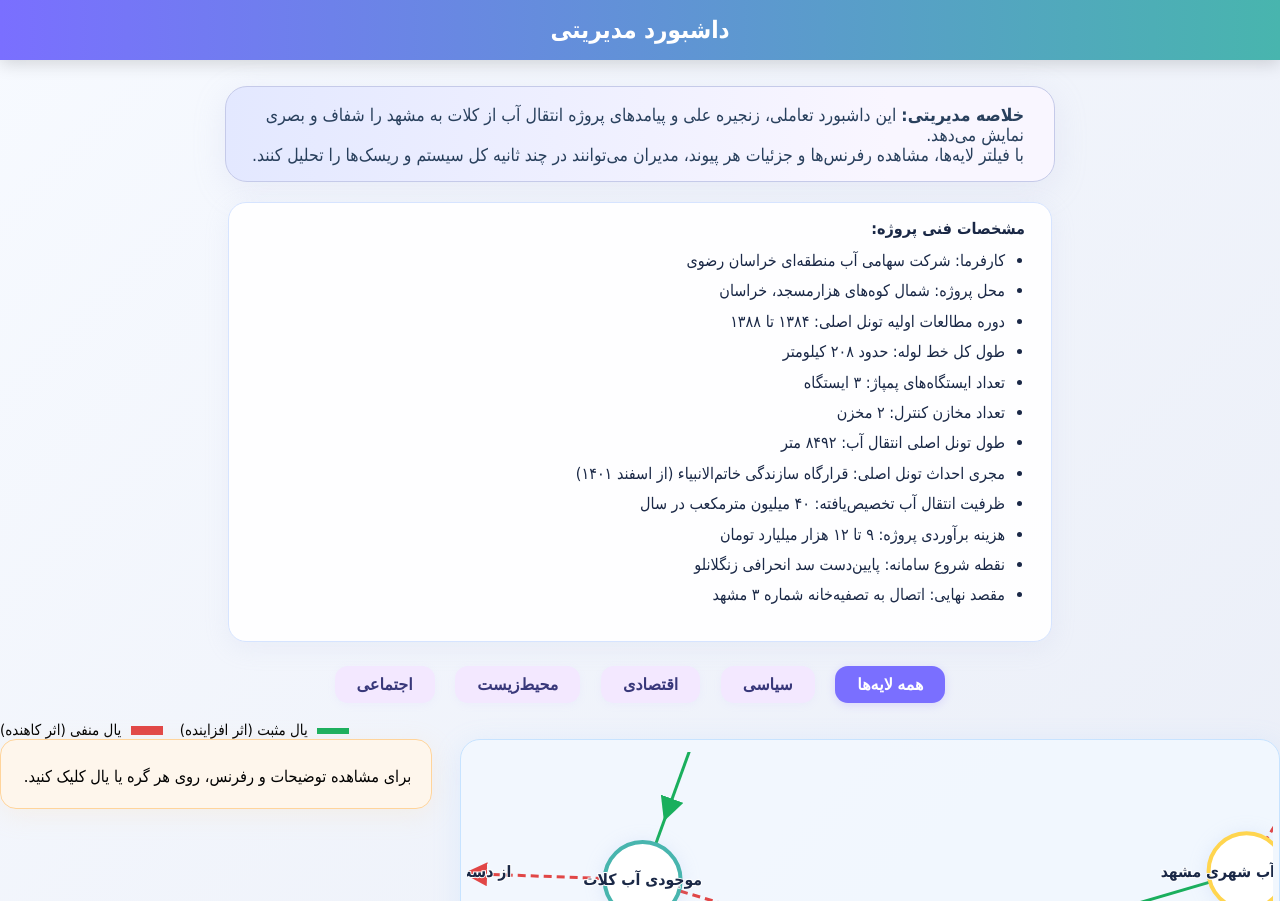
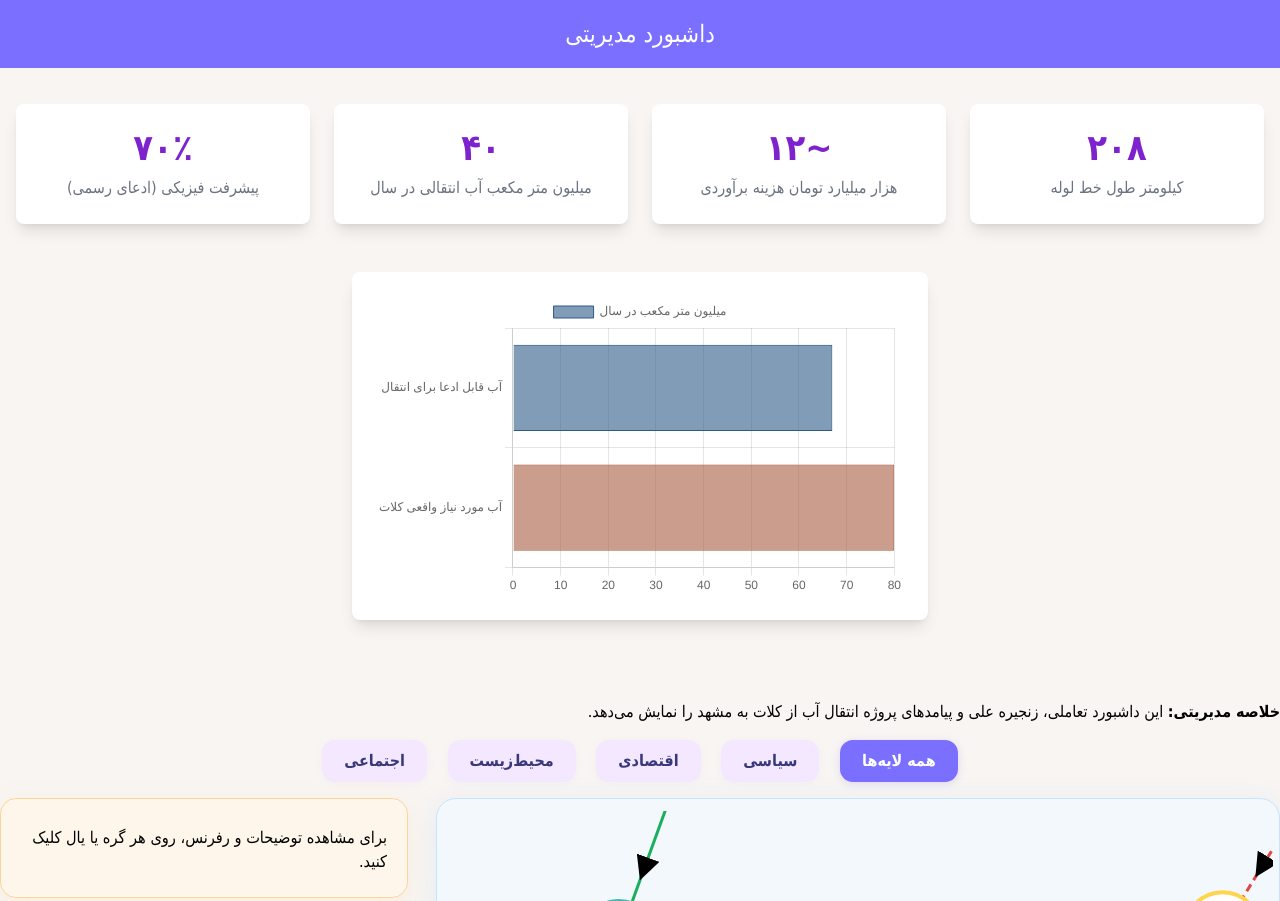
Before and after one commit to sajjadzea/my-simple-system, a website: page index.html in a window 1280 px wide. Shown: the top 901 px of the page. Drawn offline with nearby package versions, Linux system fonts and the light colour scheme.

Commit message:
Integrate new dashboard layout

```diff
--- a/index.html
+++ b/index.html
@@ -1,154 +1,113 @@
 <!DOCTYPE html>
-<html lang="fa">
+<html lang="fa" dir="rtl">
 <head>
     <meta charset="UTF-8">
     <meta name="viewport" content="width=device-width, initial-scale=1.0">
-    <title>داشبورد گراف انتقال آب کلات - پرزنت مدیریتی</title>
-    <script src="d3.v7.min.js"></script><!-- local D3 bundle to avoid CDN issues -->
+    <title>داشبورد مدیریتی انتقال آب کلات</title>
+    <script src="https://cdn.tailwindcss.com"></script>
+    <script src="https://cdn.jsdelivr.net/npm/chart.js"></script>
+    <script src="d3.v7.min.js"></script>
     <style>
-        body {
-            direction: rtl;
-            background: linear-gradient(135deg,#f7faff 0%, #e8ecf6 100%);
-            font-family: Vazirmatn,Tahoma,sans-serif;
-            margin:0; min-height:100vh;
-        }
-        .page-header {
-            text-align: center;
-            background: linear-gradient(90deg,#7a6fff,#48b5ae);
-            color: #fff;
-            padding: 16px 0;
-            font-size: 24px;
-            font-weight: bold;
-            box-shadow: 0 4px 16px rgba(0,0,0,0.15);
-            margin-bottom: 12px;
-        }
-        .summary-box {
-            margin: 26px auto 20px auto;
-            padding: 18px 30px 16px 18px;
-            background: linear-gradient(90deg,#e3e8ff 0%,#f9f6ff 80%);
-            border-radius: 22px;
-            border: 1.5px solid #c5cae9;
-            font-size: 17.5px;
-            color: #29405d;
-            max-width: 780px;
-            box-shadow: 0 8px 32px #b8bedc35;
-        }
-        .details-box {
-            margin: 14px auto 24px auto;
-            padding: 16px 26px 14px 16px;
-            background: #ffffffeb;
-            border-radius: 18px;
-            border: 1.5px solid #d6e4ff;
-            font-size: 16px;
-            color: #1a2846;
-            max-width: 780px;
-            box-shadow: 0 6px 24px #b8bedc28;
-        }
-        #main-container {
-            display: flex;
-            flex-wrap: wrap;
-            gap: 28px;
-            justify-content: center;
-            align-items: flex-start;
-            min-height: 82vh;
-        }
-        #diagram-container {
-            flex: 3 1 670px; min-width: 390px; min-height: 410px;
-            background: #f3f8ffdd; border-radius: 20px; box-shadow: 0 6px 28px #8fc3ff2e;
-            padding: 12px 6px;
-            border: 1.7px solid #c7e3ff;
-            position: relative;
-        }
-        #diagram { width: 100%; height: 72vh; min-height: 430px; max-width: 99vw; }
-        #info-panel {
-            flex: 1 1 350px; min-width: 255px; background: #fff7ebee; border-radius: 16px;
-            border: 1.7px solid #ffd49b; padding: 27px 20px 22px 15px; box-shadow: 0 6px 26px #ffd59c30; font-family: Vazirmatn,Tahoma;
-            margin-top: 0; max-height: 82vh; overflow-y: auto; transition: box-shadow .19s;
-        }
-        #panel-content { font-size: 16.2px; }
-        #panel-content a { color: #1976d2; text-decoration: underline; word-break: break-all; }
-        #legend {
-            margin: 18px 0 0 0; font-size: 15px; text-align: left; padding-right: 12px;
-        }
-        #layer-menu {
-            margin: 22px 0 6px 0; text-align: center;
-        }
-        #layer-menu button {
-            margin: 0 8px; padding: 9px 22px; border:none; border-radius:13px;
-            background: #f3e8ff; color:#38387a; font-weight: bold; font-size:16px; cursor:pointer;
-            transition: background .15s, box-shadow .17s;
-            box-shadow:0 2px 9px #bcaaff14;
-        }
-        #layer-menu button:hover {
-            background:#e9e0ff;
-            box-shadow:0 2px 9px #bcaaff40;
-        }
+        body { font-family: Vazirmatn,Tahoma,sans-serif; background:#f8f5f2; }
+        .page-header { text-align:center; background:#7a6fff; color:#fff; padding:16px 0; font-size:24px; margin-bottom:20px; }
+        /* styles for d3 graph from previous version */
+        #main-container { display:flex; flex-wrap:wrap; gap:28px; justify-content:center; align-items:flex-start; min-height:82vh; }
+        #diagram-container { flex:3 1 670px; min-width:390px; min-height:410px; background:#f3f8ffdd; border-radius:20px; box-shadow:0 6px 28px #8fc3ff2e; padding:12px 6px; border:1.7px solid #c7e3ff; position:relative; }
+        #diagram { width:100%; height:72vh; min-height:430px; max-width:99vw; }
+        #info-panel { flex:1 1 350px; min-width:255px; background:#fff7ebee; border-radius:16px; border:1.7px solid #ffd49b; padding:27px 20px 22px 15px; box-shadow:0 6px 26px #ffd59c30; margin-top:0; max-height:82vh; overflow-y:auto; transition:box-shadow .19s; }
+        #panel-content { font-size:16.2px; }
+        #layer-menu button { margin:0 8px; padding:9px 22px; border:none; border-radius:13px; background:#f3e8ff; color:#38387a; font-weight:bold; font-size:16px; cursor:pointer; transition:background .15s, box-shadow .17s; box-shadow:0 2px 9px #bcaaff14; }
         #layer-menu button.active { background:#7a6fff; color:#fff; box-shadow:0 2px 9px #a899ff50; }
-        /* نودها */
-        .node circle { filter: drop-shadow(0 2px 9px #99b1eb32); transition:.2s; }
-        .node circle.selected { stroke-width:5px !important; filter:drop-shadow(0 4px 16px #005ae1a1); }
-        .node circle.political { stroke: #7a6fff; }
-        .node circle.economic { stroke: #ffd54f; }
-        .node circle.environment { stroke: #48b5ae; }
-        .node circle.social { stroke: #ef798a; }
-        .node text { paint-order: stroke; stroke: #fff; stroke-width: 2px; }
-        /* فلش یال */
-        marker.arrow {
-            fill: #1aaf5d;
-            stroke: none;
-        }
-        marker.arrow-red {
-            fill: #e14646;
-            stroke: none;
-        }
-        @media (max-width: 900px) {
-            #main-container { flex-direction: column; align-items: stretch; gap: 18px; }
-            #diagram-container, #info-panel { width: 97vw; min-width: 180px; margin: 0 auto; }
-            .summary-box { font-size: 14px; padding: 11px 7px; max-width: 99vw; }
-            #info-panel { min-height: 110px; max-height: 360px; }
-        }
     </style>
 </head>
 <body>
 <header class="page-header">داشبورد مدیریتی</header>
+
+<section id="dashboard" class="container mx-auto p-4">
+    <div class="grid grid-cols-1 md:grid-cols-2 lg:grid-cols-4 gap-6 text-center">
+        <div class="bg-white p-6 rounded-lg shadow-lg">
+            <h3 class="text-4xl font-bold text-purple-700">۲۰۸</h3>
+            <p class="text-gray-500 mt-2">کیلومتر طول خط لوله</p>
+        </div>
+        <div class="bg-white p-6 rounded-lg shadow-lg">
+            <h3 class="text-4xl font-bold text-purple-700">~۱۲</h3>
+            <p class="text-gray-500 mt-2">هزار میلیارد تومان هزینه برآوردی</p>
+        </div>
+        <div class="bg-white p-6 rounded-lg shadow-lg">
+            <h3 class="text-4xl font-bold text-purple-700">۴۰</h3>
+            <p class="text-gray-500 mt-2">میلیون متر مکعب آب انتقالی در سال</p>
+        </div>
+        <div class="bg-white p-6 rounded-lg shadow-lg">
+            <h3 class="text-4xl font-bold text-purple-700">۷۰٪</h3>
+            <p class="text-gray-500 mt-2">پیشرفت فیزیکی (ادعای رسمی)</p>
+        </div>
+    </div>
+
+    <div class="mt-12 bg-white p-6 rounded-lg shadow-lg max-w-xl mx-auto">
+        <canvas id="waterChart" height="300"></canvas>
+    </div>
+</section>
+
+<section id="system-graph" class="container mx-auto mt-16">
     <div class="summary-box">
         <b>خلاصه مدیریتی:</b>
-        این داشبورد تعاملی، زنجیره علی و پیامدهای پروژه انتقال آب از کلات به مشهد را شفاف و بصری نمایش می‌دهد.<br>
-        با فیلتر لایه‌ها، مشاهده رفرنس‌ها و جزئیات هر پیوند، مدیران می‌توانند در چند ثانیه کل سیستم و ریسک‌ها را تحلیل کنند.
+        این داشبورد تعاملی، زنجیره علی و پیامدهای پروژه انتقال آب از کلات به مشهد را نمایش می‌دهد.
     </div>
-      <div class="details-box">
-        <b>مشخصات فنی پروژه:</b>
-        <ul style="margin-top:8px;padding-right:20px;line-height:1.9em;">
-          <li>کارفرما: شرکت سهامی آب منطقه‌ای خراسان رضوی</li>
-          <li>محل پروژه: شمال کوه‌های هزارمسجد، خراسان</li>
-          <li>دوره مطالعات اولیه تونل اصلی: ۱۳۸۴ تا ۱۳۸۸</li>
-          <li>طول کل خط لوله: حدود ۲۰۸ کیلومتر</li>
-          <li>تعداد ایستگاه‌های پمپاژ: ۳ ایستگاه</li>
-          <li>تعداد مخازن کنترل: ۲ مخزن</li>
-          <li>طول تونل اصلی انتقال آب: ۸۴۹۲ متر</li>
-          <li>مجری احداث تونل اصلی: قرارگاه سازندگی خاتم‌الانبیاء (از اسفند ۱۴۰۱)</li>
-          <li>ظرفیت انتقال آب تخصیص‌یافته: ۴۰ میلیون مترمکعب در سال</li>
-          <li>هزینه برآوردی پروژه: ۹ تا ۱۲ هزار میلیارد تومان</li>
-          <li>نقطه شروع سامانه: پایین‌دست سد انحرافی زنگلانلو</li>
-          <li>مقصد نهایی: اتصال به تصفیه‌خانه شماره ۳ مشهد</li>
-        </ul>
-      </div>
-      <div id="layer-menu">
+    <div id="layer-menu" class="text-center my-4">
         <button data-layer="all" class="active">همه لایه‌ها</button>
         <button data-layer="political">سیاسی</button>
         <button data-layer="economic">اقتصادی</button>
         <button data-layer="environment">محیط‌زیست</button>
         <button data-layer="social">اجتماعی</button>
     </div>
-    <div id="legend">
-      <span style="display:inline-block;width:32px;height:6px;background:#1aaf5d;margin-left:5px;vertical-align:middle;"></span> یال مثبت (اثر افزاینده)
-      &nbsp;&nbsp;
-      <span style="display:inline-block;width:32px;height:6px;background:#e14646;border-bottom:3px dashed #e14646;margin-left:5px;vertical-align:middle;"></span> یال منفی (اثر کاهنده)
-    </div>
     <div id="main-container">
         <div id="diagram-container"><svg id="diagram"></svg></div>
         <div id="info-panel"><div id="panel-content">برای مشاهده توضیحات و رفرنس، روی هر گره یا یال کلیک کنید.</div></div>
     </div>
+</section>
+
+<section id="stakeholders" class="container mx-auto mt-16">
+    <div class="bg-white p-6 rounded-lg shadow-lg max-w-xl mx-auto">
+        <canvas id="stakeholderChart" height="300"></canvas>
+    </div>
+</section>
+
+<script>
+const waterCtx = document.getElementById('waterChart').getContext('2d');
+new Chart(waterCtx, {
+    type: 'bar',
+    data: {
+        labels: ['آب قابل ادعا برای انتقال', 'آب مورد نیاز واقعی کلات'],
+        datasets: [{
+            label: 'میلیون متر مکعب در سال',
+            data: [67, 80],
+            backgroundColor: ['rgba(46,90,136,0.6)','rgba(169,92,66,0.6)'],
+            borderColor: ['rgba(46,90,136,1)','rgba(169,92,66,1)'],
+            borderWidth:1
+        }]
+    },
+    options:{responsive:true, maintainAspectRatio:false, indexAxis:'y'}
+});
+
+const stakeholderCtx = document.getElementById('stakeholderChart').getContext('2d');
+new Chart(stakeholderCtx, {
+    type: 'polarArea',
+    data: {
+        labels: ['دولت','کارشناسان','محیط زیست','مردم محلی','قوه قضائیه'],
+        datasets: [{
+            data:[5,4,3,4,2],
+            backgroundColor:[
+                'rgba(46,90,136,0.7)',
+                'rgba(249,178,8,0.7)',
+                'rgba(28,150,96,0.7)',
+                'rgba(169,92,66,0.7)',
+                'rgba(128,128,128,0.7)'
+            ]
+        }]
+    },
+    options:{responsive:true, maintainAspectRatio:false}
+});
+</script>
 <script src="main.js"></script>
 </body>
 </html>
```
Lines whose indentation alone changed are shown as unchanged.
